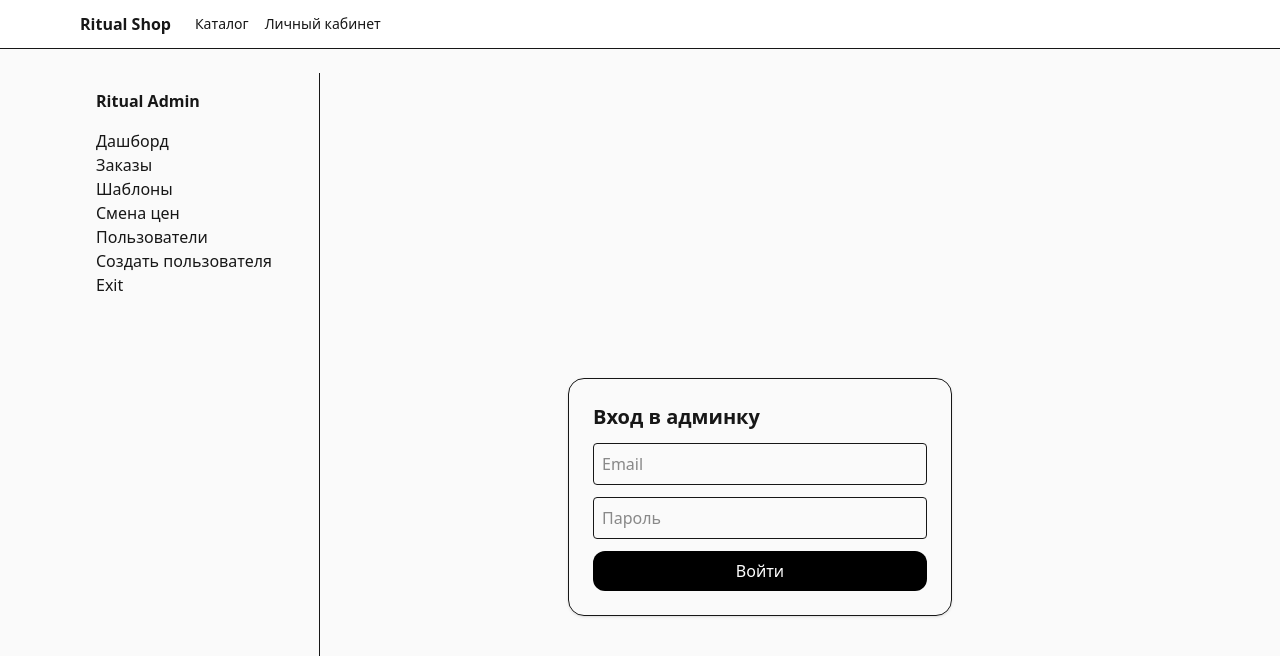
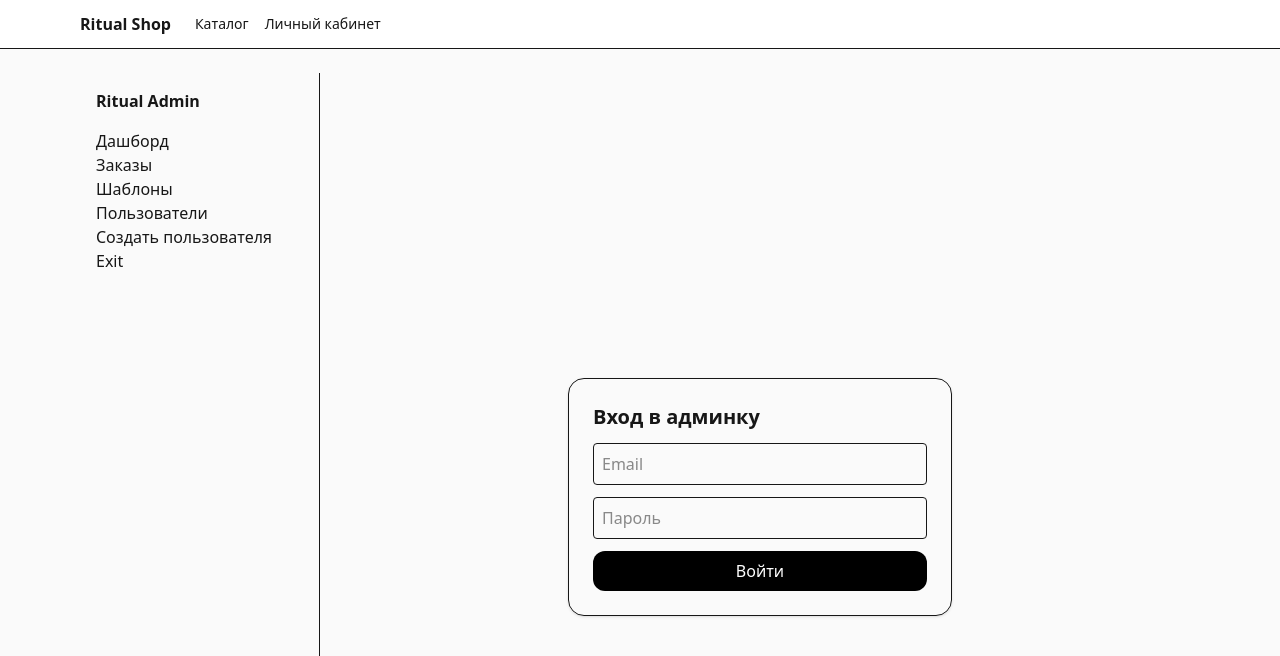
Before and after one commit to Alejandroboy/ritual-shop, a Next.js app in the folder apps/web/: page /admin/login in a window 1280 px wide. Shown: the top 656 px of the page. Built offline with nearby package versions, Linux system fonts and the light colour scheme.

Commit message:
Remove unused link

```diff
--- a/apps/web/src/app/admin/layout.tsx
+++ b/apps/web/src/app/admin/layout.tsx
@@ -11,7 +11,6 @@ export default function AdminLayout({
 }) {
   const router = useRouter();
   const handleExit: MouseEventHandler<HTMLDivElement> = async () => {
-    // e.preventDefault();
     try {
       const res = await adminApiFetch('/api/admin/auth/logout', {
         method: 'POST',
@@ -34,8 +33,6 @@ export default function AdminLayout({
           <br />
           <Link href="/admin/templates">Шаблоны</Link>
           <br />
-          <Link href="/admin/templates/pricing">Смена цен</Link>
-          <br />
           <Link href="/admin/users">Пользователи</Link>
           <br />
           <Link href="/admin/users/new">Создать пользователя</Link>
```
